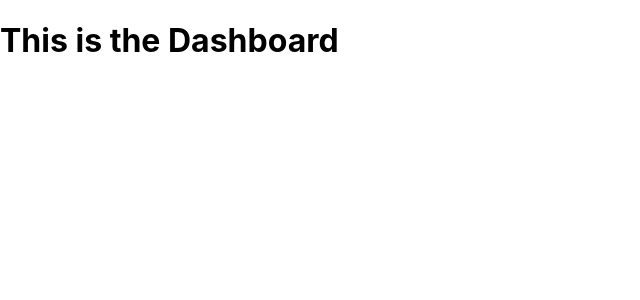
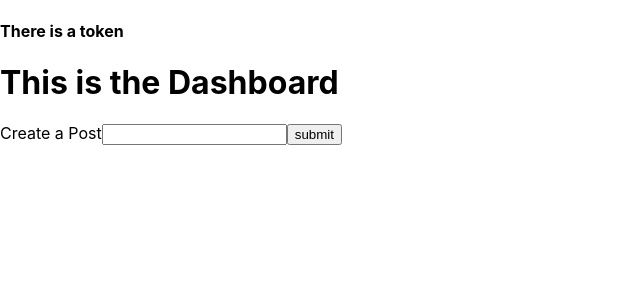
Before and after one commit to Software-Sleeps/DI-Capstone2-SocialNetworkLite, a React (Create React App) app: page /dashboard in a window 1280 px wide. Shown: the top 300 px of the page, without its empty margins (0-640 px from the left). Built offline with nearby package versions, Linux system fonts and the light colour scheme; no server answers.

Commit message:
Recieving 401 error for post authorization

```diff
--- a/src/components/Dashboard/Dashboard.js
+++ b/src/components/Dashboard/Dashboard.js
@@ -1,10 +1,89 @@
 import React, { Component } from 'react';
 
 class Dashboard extends Component {
+    constructor(props){
+        super(props)
+        this.state = {
+            text: '',
+            //temp value until passed into props
+            URL: 'https://socialnetworklite.herokuapp.com'
+        }
+
+        this.handleMessageChange = this.handleMessageChange.bind(this)
+        this.createPost = this.createPost.bind(this)
+    }
+
+    //change state value
+    handleMessageChange(event){
+        this.setState({text: event.target.value})
+    }
+
+    //post request to submit posts
+    createPost(event){
+        event.preventDefault()
+
+        const userToken = sessionStorage.getItem('token')
+
+        fetch(`${this.state.URL}/posts`, {
+            method: "POST",
+            headers: new Headers({
+                "Content-Type": "application/json",
+                "Authorization": `bearer ${userToken}`
+            }),
+            body: JSON.stringify({text: this.state.text}),
+
+        })
+        .then(response => response.json())
+        .then(data =>{
+            //data goes here
+            console.log("Post Request for Posts", data)
+            console.log(userToken)
+        }).catch(error => console.log(error))
+
+    }
+
+    //checking if Posts is in database
+    //with automatic get request to console.log
+    componentDidMount(){
+        const userToken = sessionStorage.getItem('token')
+
+        fetch(`${this.state.URL}/posts`,{
+            method: "GET",
+            headers: {
+                "Content-Type": "application/json"
+            },
+            authorization: `Bearer ${userToken}`
+        })
+    }
+
     render() {
         return (
             <div>
+                {/* CHECKING TOKEN */}
+                {sessionStorage.getItem('token') !== "" ?
+                <h4>There is a token</h4> :
+                <h6>There is no token</h6>
+                }
+                {/* CHECKING TOKEN */}
+
                 <h1> This is the Dashboard</h1>
+
+                <div>
+                    <form onSubmit={this.createPost}>
+                        <label htmlFor={this.state.text}>Create a Post
+                        <input
+                        type="text"
+                        onChange={this.handleMessageChange}
+                        name={this.state.text}
+                        value={this.state.text}
+                        />
+
+                        {/* </input> */}
+                        </label>
+
+                        <input type="submit" value="submit"/>
+                    </form>
+                </div>
             </div>
         );
     }
```
